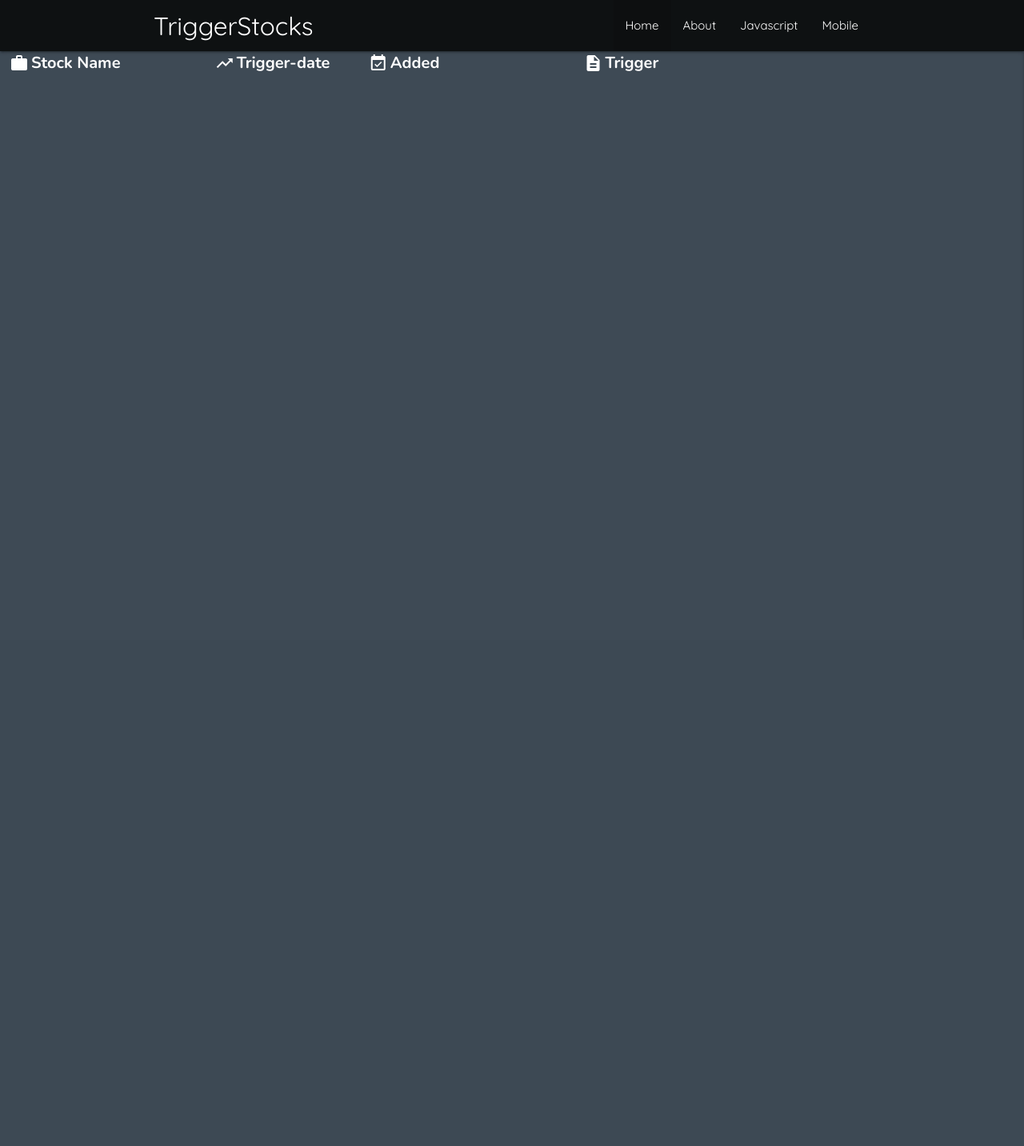
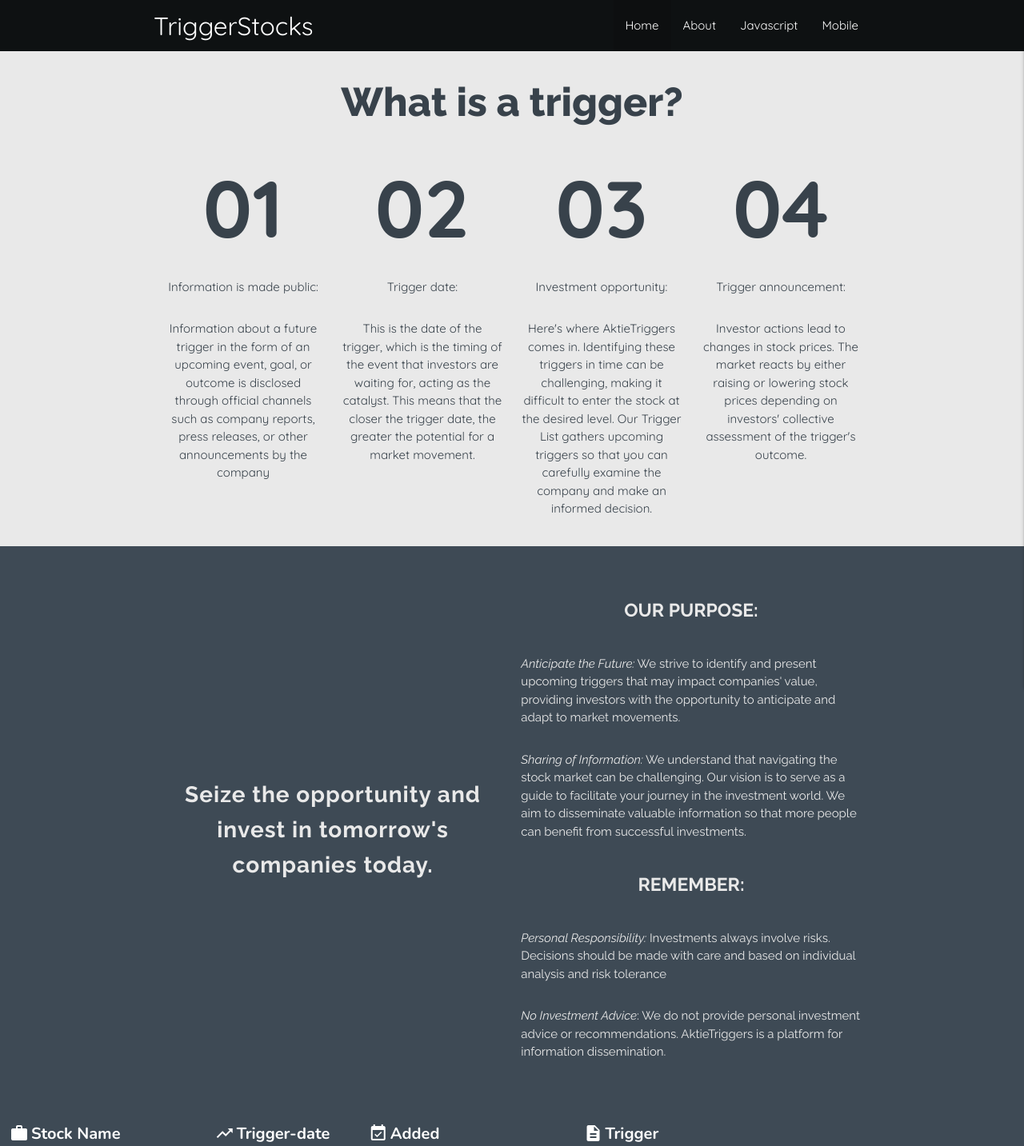
Before and after one commit to AntonEi/TriggerStocks, a Django app: page / in a window 1280 px wide. Shown: the whole page at 80% size. Before the commit the page ends 89 px from the top, so only its background shows below. Run offline with Django 4.2, Linux system fonts and the light colour scheme; data that the repository does not hold is empty.

Commit message:
created and styled the about and 01 02 03 04 section

```diff
--- a/static/css/style.css
+++ b/static/css/style.css
@@ -13,6 +13,74 @@ body {
     background-color: rgba(3, 4, 3, 0.81);
 }
 /* End navbar style */
+
+/* Start of the "what is a trigger section */
+.what-is {
+  display: flex;
+  flex-direction: column;
+  align-items: center;
+  justify-content: center;
+  background-color: #e9e9e9;
+}
+.what-trigger {
+  text-align: center;
+  font-family: "Raleway", sans-serif;
+  font-size: 50px;
+  font-weight: 800;
+  color: #38424b;
+}
+
+.col h3 {
+  font-size: 100px;
+  font-weight: 700;
+}
+
+.col {
+  display: flex;
+  justify-content: center; /* Center horizontally */
+  align-items: center; /* Center vertically */
+  height: 100%; /* Adjust based on your needs */
+  flex-direction: column;
+  text-align: center;
+  color: #38424b;
+}
+
+/* End of the "what is a trigger section */
+
+#our-purpose {
+  color: #e9e9e9;
+  text-align: left;
+  font-family: "Raleway", sans-serif;
+}
+.purpose-head{
+  font-weight: bold;
+  font-size: 23px;
+  font-family: "Raleway", sans-serif;
+}
+
+#our-purpose h3{
+  font-size: 28px;
+  font-weight: 700;
+  letter-spacing: 1px;
+  line-height: 44px;
+  text-align: center;
+}
+
+.col.l6 {
+  display: flex;
+  align-items: center; /* Center vertically */
+  justify-content: center; /* Center horizontally */
+  align-self: center;
+  height: 700px;
+}
+
+#our-purpose col.l6 h3{
+  font-size: 36px;
+  font-weight: 700;
+  letter-spacing: 1px;
+  line-height: 44px;
+  text-align: center;
+}
 
 /* For the sort thead field (stocks, trigger-date...) */
 .order {
--- a/triggerlist/templates/triggerlist/index.html
+++ b/triggerlist/templates/triggerlist/index.html
@@ -1,6 +1,69 @@
 {% extends "base.html" %}
 
 {% block content %}
+
+<div class="what-is">
+  <div class="container">
+    <h2 class="what-trigger">What is a trigger?</h2>
+
+    <div class="row ">
+      <div class="col s12 col l3">
+        <h3>01</h3>
+        <p>Information is made public:</p>
+        <p>Information about a future trigger in the form of an upcoming event, goal, or outcome is disclosed through
+          official channels such as company reports, press releases, or other announcements by the company</p>
+      </div>
+      <div class="col s12 col l3">
+        <h3>02</h3>
+        <p>Trigger date:</p>
+        <p>This is the date of the trigger, which is the timing of the event that investors are waiting for, acting as
+          the catalyst. This means that the closer the trigger date, the greater the potential for a market movement.
+        </p>
+      </div>
+      <div class="col s12 col l3">
+        <h3>03</h3>
+        <p>Investment opportunity:</p>
+        <p>Here's where AktieTriggers comes in. Identifying these triggers in time can be challenging, making it
+          difficult to enter the stock at the desired level. Our Trigger List gathers upcoming triggers so that you can
+          carefully examine the company and make an informed decision.</p>
+      </div>
+      <div class="col s12 col l3">
+        <h3>04</h3>
+        <p>Trigger announcement:</p>
+        <p>Investor actions lead to changes in stock prices. The market reacts by either raising or lowering stock
+          prices depending on investors' collective assessment of the trigger's outcome.</p>
+      </div>
+    </div>
+  </div>
+</div>
+<div class="container">
+  <div class="row">
+    <div id="our-purpose" class="col s12 col l6">
+      <h3>Seize the opportunity and invest in tomorrow's companies today.</h3>
+    </div>
+    <div id="our-purpose" class="col s12 col l6 ">
+      <p class="purpose-head">OUR PURPOSE:</p>
+
+      <p><em>Anticipate the Future:</em> We strive to identify and present upcoming triggers that may impact companies' value,
+        providing investors with the opportunity to anticipate and adapt to market movements.</p>
+
+      <p><em>Sharing of Information:</em> We understand that navigating the stock market can be challenging. Our vision is to
+        serve
+        as a guide to facilitate your journey in the investment world. We aim to disseminate valuable information so
+        that
+        more people can benefit from successful investments.</p>
+
+      <p class="purpose-head">REMEMBER:</p>
+
+      <p><em>Personal Responsibility:</em> Investments always involve risks. Decisions should be made with care and based on
+        individual analysis and risk tolerance</p>
+
+      <p><em>No Investment Advice</em>: We do not provide personal investment advice or recommendations. AktieTriggers is a
+        platform
+        for information dissemination.</p>
+    </div>
+  </div>
+</div>
 <div class="container-list">
   <div class="trigger-info">
     <span class="order order-left"><i class="material-icons icon-style">work</i>Stock Name</span>
```
